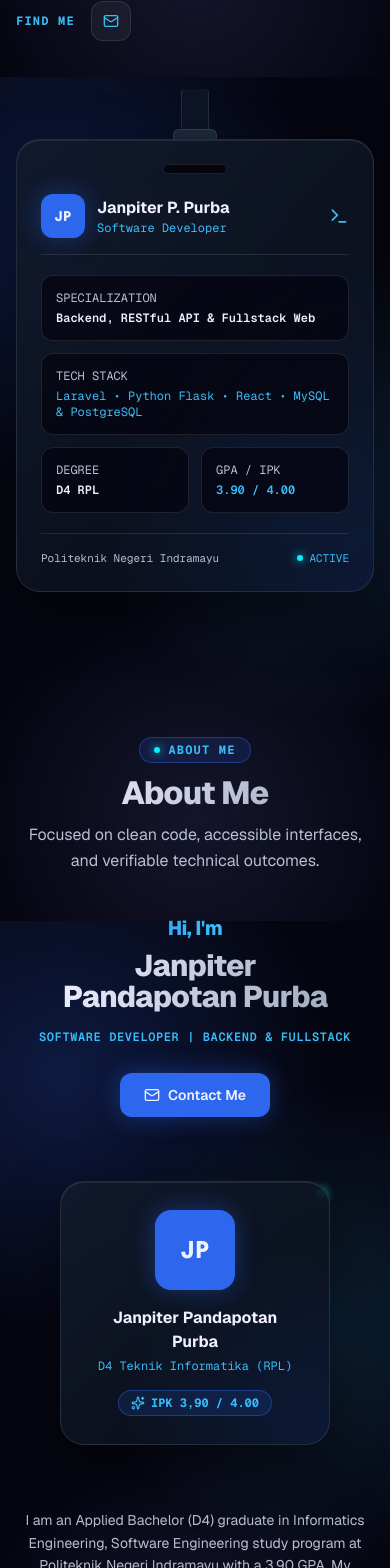
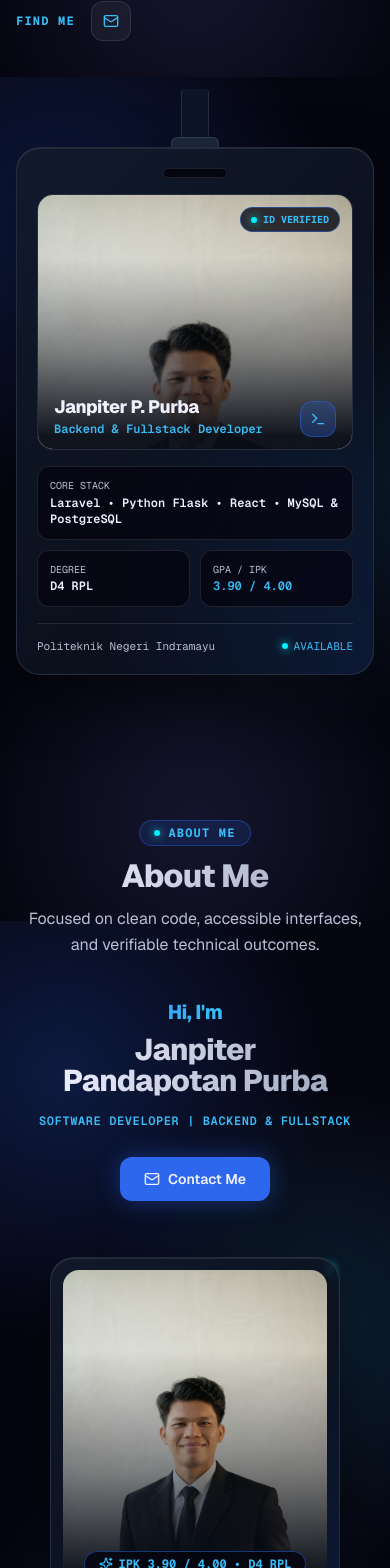
Before and after one commit to janpiter16/web_portofolio, a Next.js app: page /en in a window 390 px wide. Shown: the part 767-2335 px from the top of the page. Built offline with nearby package versions, Linux system fonts and the light colour scheme; no server answers.

Commit message:
feat: integrate portrait photo and add experience stats, visual lanyard, and navbar scroll-spy

```diff
--- a/src/app/globals.css
+++ b/src/app/globals.css
@@ -136,3 +136,12 @@ body {
   background-color: var(--token-cyan-glow);
   box-shadow: 0 0 10px var(--token-cyan-glow);
 }
+
+.portrait-fade {
+  background: linear-gradient(
+    to top,
+    rgba(8, 12, 22, 0.96) 5%,
+    rgba(8, 12, 22, 0.45) 38%,
+    transparent 75%
+  );
+}
--- a/src/components/sections/About.tsx
+++ b/src/components/sections/About.tsx
@@ -1,4 +1,5 @@
-import { Code2, Mail, Sparkles } from "lucide-react";
+import Image from "next/image";
+import { Code2, Mail, Sparkles, Award, Layers, Cpu, Briefcase } from "lucide-react";
 import { Locale, Messages, t } from "@/lib/i18n";
 import { profileData } from "@/content/profile";
 import { Container } from "@/components/ui/Container";
@@ -11,6 +12,33 @@ interface AboutProps {
 }
 
 export function About({ locale, messages }: AboutProps) {
+  const stats = [
+    {
+      value: "3.90",
+      label: locale === "id" ? "IPK Sarjana Terapan (D4)" : "Applied Bachelor GPA",
+      sub: "Politeknik Negeri Indramayu",
+      icon: Award,
+    },
+    {
+      value: "4+",
+      label: locale === "id" ? "Proyek Web, Mobile & ML" : "Web, Mobile & ML Projects",
+      sub: locale === "id" ? "Terintegrasi & Teruji" : "Integrated & Delivered",
+      icon: Layers,
+    },
+    {
+      value: "10+",
+      label: locale === "id" ? "Teknologi & Database" : "Technologies & Databases",
+      sub: "Laravel, Flask, React, SQL",
+      icon: Cpu,
+    },
+    {
+      value: "2025",
+      label: locale === "id" ? "Pengalaman Industri" : "Industry Internship",
+      sub: "Bandung Techno Park",
+      icon: Briefcase,
+    },
+  ];
+
   return (
     <section
       id={messages.anchors.about}
@@ -23,7 +51,7 @@ export function About({ locale, messages }: AboutProps) {
           subtitle={messages.about.subtitle}
         />
 
-        {/* 3-Column Stage inspired by alfari.my.id (Intro Left | Orbit Center | Bio Right) */}
+        {/* 3-Column Stage inspired by alfari.my.id (Intro Left | Portrait Orbit Center | Bio Right) */}
         <div className="grid grid-cols-1 items-center gap-10 lg:grid-cols-12">
           {/* Column 1: Greeting + Big Name + Contact Action */}
           <div className="text-center lg:col-span-4 lg:text-left">
@@ -50,35 +78,43 @@ export function About({ locale, messages }: AboutProps) {
             </div>
           </div>
 
-          {/* Column 2: Interactive Orbit & Developer Identity Stage */}
-          <div className="relative flex items-center justify-center py-6 lg:col-span-4">
-            {/* Orbit Rings */}
+          {/* Column 2: Portrait Stage with Cosmic Orbit Rings (alfari.my.id .about-portrait-stage) */}
+          <div className="relative flex items-center justify-center py-4 lg:col-span-4">
+            {/* Outer & Inner Cosmic Orbit Rings */}
             <div
-              className="pointer-events-none absolute h-64 w-64 rounded-full border border-sky/20 sm:h-72 sm:w-72"
+              className="pointer-events-none absolute h-72 w-72 rounded-full border border-sky/20 sm:h-80 sm:w-80"
               aria-hidden="true"
             />
             <div
-              className="pointer-events-none absolute h-52 w-52 rounded-full border border-primary/30 sm:h-56 sm:w-56"
+              className="pointer-events-none absolute h-60 w-60 rounded-full border border-primary/35 sm:h-64 sm:w-64"
               aria-hidden="true"
             />
             <span
-              className="cyan-dot pointer-events-none absolute top-8 right-12 h-2.5 w-2.5 rounded-full"
+              className="cyan-dot pointer-events-none absolute top-6 right-10 h-2.5 w-2.5 rounded-full"
+              aria-hidden="true"
+            />
+            <span
+              className="cyan-dot pointer-events-none absolute bottom-10 left-10 h-2 w-2 rounded-full"
               aria-hidden="true"
             />
 
-            <div className="glass-card relative z-10 flex w-full max-w-[270px] flex-col items-center rounded-3xl p-7 text-center">
-              <div className="glow-btn-primary mb-4 flex h-20 w-20 items-center justify-center rounded-2xl font-mono text-2xl font-extrabold">
-                JP
-              </div>
-              <p className="text-base font-bold text-foreground">
-                {profileData.name}
-              </p>
-              <p className="mt-1 font-mono text-xs text-sky">
-                D4 Teknik Informatika (RPL)
-              </p>
-              <div className="mt-4 inline-flex items-center gap-1.5 rounded-full border border-primary/40 bg-primary/15 px-3 py-1 font-mono text-xs font-bold text-sky">
-                <Sparkles className="h-3.5 w-3.5" aria-hidden="true" />
-                <span>IPK 3,90 / 4.00</span>
+            <div className="glass-card group relative z-10 w-full max-w-[290px] overflow-hidden rounded-3xl p-3">
+              <div className="relative h-80 w-full overflow-hidden rounded-2xl bg-surface-alt">
+                <Image
+                  src={profileData.avatar}
+                  alt={profileData.name}
+                  fill
+                  sizes="100vw"
+                  className="object-cover object-top transition-transform duration-500 group-hover:scale-105"
+                />
+                <div className="portrait-fade absolute inset-0" aria-hidden="true" />
+
+                <div className="absolute right-3 bottom-3 left-3 text-center">
+                  <div className="inline-flex items-center gap-1.5 rounded-full border border-primary/50 bg-surface/85 px-3.5 py-1 font-mono text-xs font-bold text-sky backdrop-blur-md">
+                    <Sparkles className="h-3.5 w-3.5" aria-hidden="true" />
+                    <span>IPK 3,90 / 4.00 • D4 RPL</span>
+                  </div>
+                </div>
               </div>
             </div>
           </div>
@@ -105,6 +141,34 @@ export function About({ locale, messages }: AboutProps) {
             </div>
           </div>
         </div>
+
+        {/* 4-Card Experience & Impact Stats Grid (alfari.my.id .experience-stats) */}
+        <div className="mt-16 grid grid-cols-1 gap-5 sm:grid-cols-2 lg:grid-cols-4">
+          {stats.map((stat) => {
+            const Icon = stat.icon;
+            return (
+              <div
+                key={stat.label}
+                className="glass-card flex items-center justify-between gap-4 rounded-2xl p-6 transition-transform duration-200 hover:-translate-y-1"
+              >
+                <div>
+                  <p className="text-gradient-alfari font-mono text-3xl font-extrabold tracking-tight sm:text-4xl">
+                    {stat.value}
+                  </p>
+                  <p className="mt-1.5 text-sm font-bold text-foreground">
+                    {stat.label}
+                  </p>
+                  <p className="mt-0.5 font-mono text-xs text-muted">
+                    {stat.sub}
+                  </p>
+                </div>
+                <span className="flex h-12 w-12 shrink-0 items-center justify-center rounded-2xl border border-primary/40 bg-primary/15 text-sky">
+                  <Icon className="h-5 w-5" aria-hidden="true" />
+                </span>
+              </div>
+            );
+          })}
+        </div>
       </Container>
     </section>
   );
--- a/src/components/sections/Hero.tsx
+++ b/src/components/sections/Hero.tsx
@@ -1,3 +1,4 @@
+import Image from "next/image";
 import { ArrowRight, Download, Mail, MapPin, Terminal, Award } from "lucide-react";
 import { GithubIcon, LinkedinIcon } from "@/components/ui/BrandIcons";
 import { Locale, Messages, t } from "@/lib/i18n";
@@ -117,68 +118,76 @@ export function Hero({ locale, messages }: HeroProps) {
             </div>
           </div>
 
-          {/* Right Column: Interactive Hanging Lanyard ID Card */}
+          {/* Right Column: Interactive Hanging Lanyard ID Card with Portrait */}
           <div className="lg:col-span-5">
             <div className="relative mx-auto max-w-sm">
               {/* Lanyard Strap & Metal Clip */}
               <div className="mx-auto flex flex-col items-center" aria-hidden="true">
-                <div className="h-10 w-7 rounded-t-sm border-x border-border-token bg-surface-alt" />
-                <div className="h-3.5 w-11 rounded-md border border-border-token bg-slate-800 shadow-sm" />
+                <div className="h-12 w-7 rounded-t-sm border-x border-border-token bg-surface-alt" />
+                <div className="h-3.5 w-12 rounded-md border border-border-token bg-slate-800 shadow-sm" />
               </div>
 
-              {/* Glossy Lanyard Card */}
-              <div className="glass-card relative -mt-1 rounded-3xl p-6 transition-transform duration-300 hover:-translate-y-1.5">
-                <div className="mx-auto mb-5 h-2.5 w-16 rounded-full border border-border-token bg-surface" aria-hidden="true" />
+              {/* Glossy Lanyard ID Card */}
+              <div className="glass-card group relative -mt-1 rounded-3xl p-5 transition-all duration-300 hover:-translate-y-1.5">
+                <div className="mx-auto mb-4 h-2.5 w-16 rounded-full border border-border-token bg-surface" aria-hidden="true" />
 
-                <div className="flex items-center justify-between border-b border-border-token pb-4">
-                  <div className="flex items-center gap-3">
-                    <div className="glow-btn-primary flex h-11 w-11 items-center justify-center rounded-xl font-mono text-sm font-extrabold">
-                      JP
-                    </div>
+                {/* Portrait Photo Window inside ID Badge */}
+                <div className="relative h-64 w-full overflow-hidden rounded-2xl border border-border-token bg-surface-alt">
+                  <Image
+                    src={profileData.avatar}
+                    alt={profileData.name}
+                    fill
+                    priority
+                    sizes="100vw"
+                    className="object-cover object-top transition-transform duration-500 group-hover:scale-105"
+                  />
+                  <div className="portrait-fade absolute inset-0" aria-hidden="true" />
+
+                  <div className="absolute top-3 right-3 inline-flex items-center gap-1.5 rounded-full border border-primary/50 bg-surface/80 px-2.5 py-1 font-mono text-[10px] font-bold text-sky backdrop-blur-md">
+                    <span className="cyan-dot h-1.5 w-1.5 rounded-full" aria-hidden="true" />
+                    <span>ID VERIFIED</span>
+                  </div>
+
+                  <div className="absolute right-4 bottom-3 left-4 flex items-end justify-between">
                     <div>
-                      <p className="text-base font-bold text-foreground">
+                      <p className="text-lg font-extrabold tracking-tight text-foreground">
                         Janpiter P. Purba
                       </p>
-                      <p className="font-mono text-xs text-sky">
-                        Software Developer
+                      <p className="font-mono text-xs font-semibold text-sky">
+                        Backend & Fullstack Developer
                       </p>
                     </div>
+                    <span className="flex h-9 w-9 items-center justify-center rounded-xl border border-primary/50 bg-primary/25 text-sky backdrop-blur-md">
+                      <Terminal className="h-4 w-4" aria-hidden="true" />
+                    </span>
                   </div>
-                  <Terminal className="h-5 w-5 text-sky" aria-hidden="true" />
                 </div>
 
-                <dl className="mt-5 space-y-3 font-mono text-xs">
-                  <div className="rounded-xl border border-border-token bg-surface/75 p-3.5">
-                    <dt className="text-muted">SPECIALIZATION</dt>
-                    <dd className="mt-1 font-semibold text-foreground">
-                      Backend, RESTful API & Fullstack Web
-                    </dd>
-                  </div>
-
-                  <div className="rounded-xl border border-border-token bg-surface/75 p-3.5">
-                    <dt className="text-muted">TECH STACK</dt>
-                    <dd className="mt-1 text-sky">
+                <dl className="mt-4 space-y-2.5 font-mono text-xs">
+                  <div className="rounded-xl border border-border-token bg-surface/75 p-3">
+                    <dt className="text-[10px] text-muted">CORE STACK</dt>
+                    <dd className="mt-0.5 font-semibold text-foreground">
                       Laravel • Python Flask • React • MySQL & PostgreSQL
                     </dd>
                   </div>
 
-                  <div className="grid grid-cols-2 gap-3">
-                    <div className="rounded-xl border border-border-token bg-surface/75 p-3.5">
-                      <dt className="text-muted">DEGREE</dt>
-                      <dd className="mt-1 font-semibold text-foreground">D4 RPL</dd>
+                  <div className="grid grid-cols-2 gap-2.5">
+                    <div className="rounded-xl border border-border-token bg-surface/75 p-3">
+                      <dt className="text-[10px] text-muted">DEGREE</dt>
+                      <dd className="mt-0.5 font-semibold text-foreground">D4 RPL</dd>
                     </div>
-                    <div className="rounded-xl border border-border-token bg-surface/75 p-3.5">
-                      <dt className="text-muted">GPA / IPK</dt>
-                      <dd className="mt-1 font-semibold text-sky">3.90 / 4.00</dd>
+                    <div className="rounded-xl border border-border-token bg-surface/75 p-3">
+                      <dt className="text-[10px] text-muted">GPA / IPK</dt>
+                      <dd className="mt-0.5 font-semibold text-sky">3.90 / 4.00</dd>
                     </div>
                   </div>
                 </dl>
 
-                <div className="mt-5 flex items-center justify-between border-t border-border-token pt-4 font-mono text-[11px] text-muted">
+                <div className="mt-4 flex items-center justify-between border-t border-border-token pt-3.5 font-mono text-[11px] text-muted">
                   <span>Politeknik Negeri Indramayu</span>
                   <span className="inline-flex items-center gap-1.5 text-sky">
                     <span className="cyan-dot h-1.5 w-1.5 rounded-full" aria-hidden="true" />
-                    ACTIVE
+                    AVAILABLE
                   </span>
                 </div>
               </div>
--- a/src/content/profile.ts
+++ b/src/content/profile.ts
@@ -2,6 +2,7 @@ import { LocalizedString, Locale } from "@/lib/i18n";
 
 export interface ProfileData {
   name: string;
+  avatar: string;
   title: LocalizedString;
   roles: Record<Locale, string[]>;
   location: LocalizedString;
@@ -16,6 +17,7 @@ export interface ProfileData {
 
 export const profileData: ProfileData = {
   name: "Janpiter Pandapotan Purba",
+  avatar: "/images/profile/janpiter-portrait.jpg",
   title: {
     id: "Software Developer | Backend & Fullstack",
     en: "Software Developer | Backend & Fullstack",
--- a/src/lib/self-check.mjs
+++ b/src/lib/self-check.mjs
@@ -30,6 +30,7 @@ assert.deepEqual(
 const requiredAssets = [
   "public/cv/resume-id.pdf",
   "public/cv/resume-en.pdf",
+  "public/images/profile/janpiter-portrait.jpg",
   "public/images/projects/portfolio-preview.svg",
   "public/images/projects/project-two-preview.svg",
   "public/images/projects/project-three-preview.svg",
```
Also changed, not shown: src/components/layout/Navbar.tsx (+27 -0 lines), src/components/sections/PortfolioShowcaseTabs.tsx (+26 -7 lines), public/images/profile/janpiter-portrait.jpg (added).
